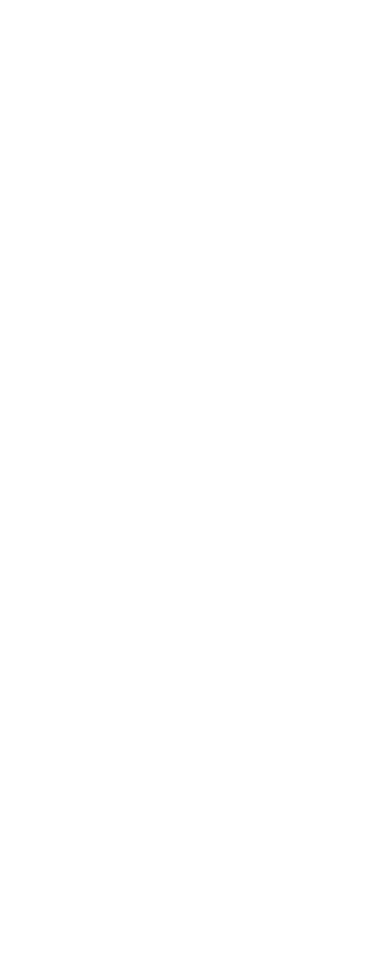
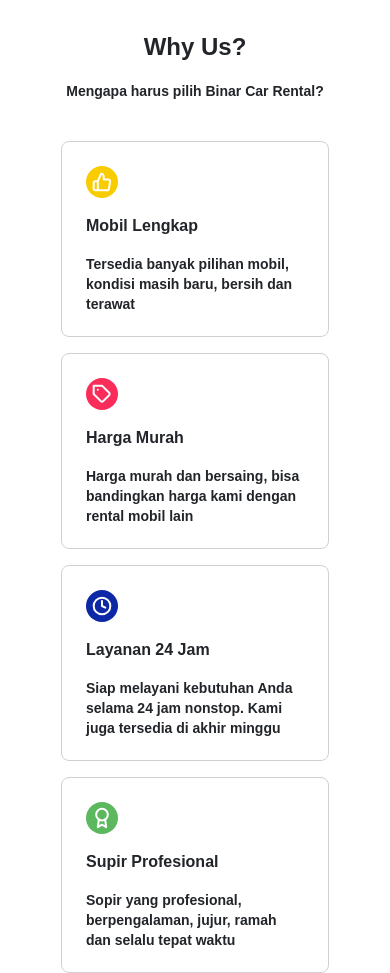
Before and after one commit to tangguhriyadi/binar-challenge-gold-2nd, a React (Create React App) app: page / in a window 390 px wide. Shown: the part 1640-2613 px from the top of the page. Before the commit the page ends 1645 px from the top, so only its background shows below. Built offline with nearby package versions, Linux system fonts and the light colour scheme.

Commit message:
why us content + responsive

```diff
--- a/src/App.css
+++ b/src/App.css
@@ -58,6 +58,15 @@
 .serviceRow {
   margin:0;
 }
+.whyUsBox {
+  height: 196px;
+  padding:24px;
+  border: 1px solid #D0D0D0;
+  border-radius: 8px;
+  max-width: 268px;
+  margin-top: 16px;
+
+}
 
 @media screen and (max-width:1008px) {
   .nav1, .nav2, .navbar-toggler {
@@ -92,4 +101,17 @@
   .serviceRight {
     padding-left: 16px !important;
   }
+  .whyContainer {
+    padding-left: 16px !important;
+    padding-right: 16px !important;
+
+     margin-top: 24px !important;
+  }
+  .whyContainer > h2, h3 {
+    text-align: center !important;
+  }
+  .whyRow {
+    justify-content: center !important;
+  }
+
 }
--- a/src/components/index.js
+++ b/src/components/index.js
@@ -1,4 +1,5 @@
 import NavbarComp from './navbar'
 import OurServices from './ourService'
+import WhyUs from './whyUs'
 
-export {NavbarComp, OurServices}
+export {NavbarComp, OurServices, WhyUs}
--- /dev/null
+++ b/src/components/whyUs.js
@@ -0,0 +1,74 @@
+import React from "react";
+import { Container, Row, Col } from "react-bootstrap";
+import complete from "../icon/complete.svg";
+import icon_price from "../icon/icon_price.svg";
+import icon_24hrs from "../icon/icon_24hrs.svg";
+import icon_professional from "../icon/icon_professional.svg";
+
+const WhyUs = () => {
+  return (
+    <Container
+      className="whyContainer"
+      style={{
+        marginTop: "118px",
+        paddingLeft: "136px",
+        paddingRight: "136px",
+      }}
+      fluid
+    >
+      <h2 style={{ marginBottom: "16px" }} className="font4">
+        Why Us?
+      </h2>
+      <h3 style={{ marginBottom: "24px" }} className="font2">
+        Mengapa harus pilih Binar Car Rental?
+      </h3>
+      <Row
+        className="d-flex justify-content-between whyRow"
+        style={{ margin: "0" }}
+      >
+        <Col className="whyUsBox" xl={3}>
+          <img
+            style={{ marginBottom: "16px" }}
+            src={complete}
+            alt="complete"
+            loading="lazy"
+          />
+          <div className="font5" style={{ marginBottom: "16px" }}>Mobil Lengkap</div>
+          <p className="font2">Tersedia banyak pilihan mobil, kondisi masih baru, bersih dan terawat</p>
+        </Col>
+        <Col className="whyUsBox" xl={3}>
+          <img
+            style={{ marginBottom: "16px" }}
+            src={icon_price}
+            alt="price"
+            loading="lazy"
+          />
+          <div className="font5" style={{ marginBottom: "16px" }}>Harga Murah</div>
+          <p className="font2">Harga murah dan bersaing, bisa bandingkan harga kami dengan rental mobil lain</p>
+        </Col>
+        <Col className="whyUsBox" xl={3}>
+          <img
+            style={{ marginBottom: "16px" }}
+            src={icon_24hrs}
+            alt="icon_24hrs"
+            loading="lazy"
+          />
+          <div className="font5" style={{ marginBottom: "16px" }}>Layanan 24 Jam</div>
+          <p className="font2">Siap melayani kebutuhan Anda selama 24 jam nonstop. Kami juga tersedia di akhir minggu</p>
+        </Col>
+        <Col className="whyUsBox" xl={3}>
+          <img
+            style={{ marginBottom: "16px" }}
+            src={icon_professional}
+            alt="icon_professional"
+            loading="lazy"
+          />
+          <div className="font5" style={{ marginBottom: "16px" }}>Supir Profesional</div>
+          <p className="font2">Sopir yang profesional, berpengalaman, jujur, ramah dan selalu tepat waktu</p>
+        </Col>
+      </Row>
+    </Container>
+  );
+};
+
+export default WhyUs;
--- a/src/pages/home.js
+++ b/src/pages/home.js
@@ -1,10 +1,14 @@
 import React from 'react'
-import {OurServices} from '../components'
+import {OurServices, WhyUs} from '../components'
 
 
 const Home = () => {
   return (
+    <>
     <OurServices />
+    <WhyUs />
+    </>
+
 
   )
 }
```
